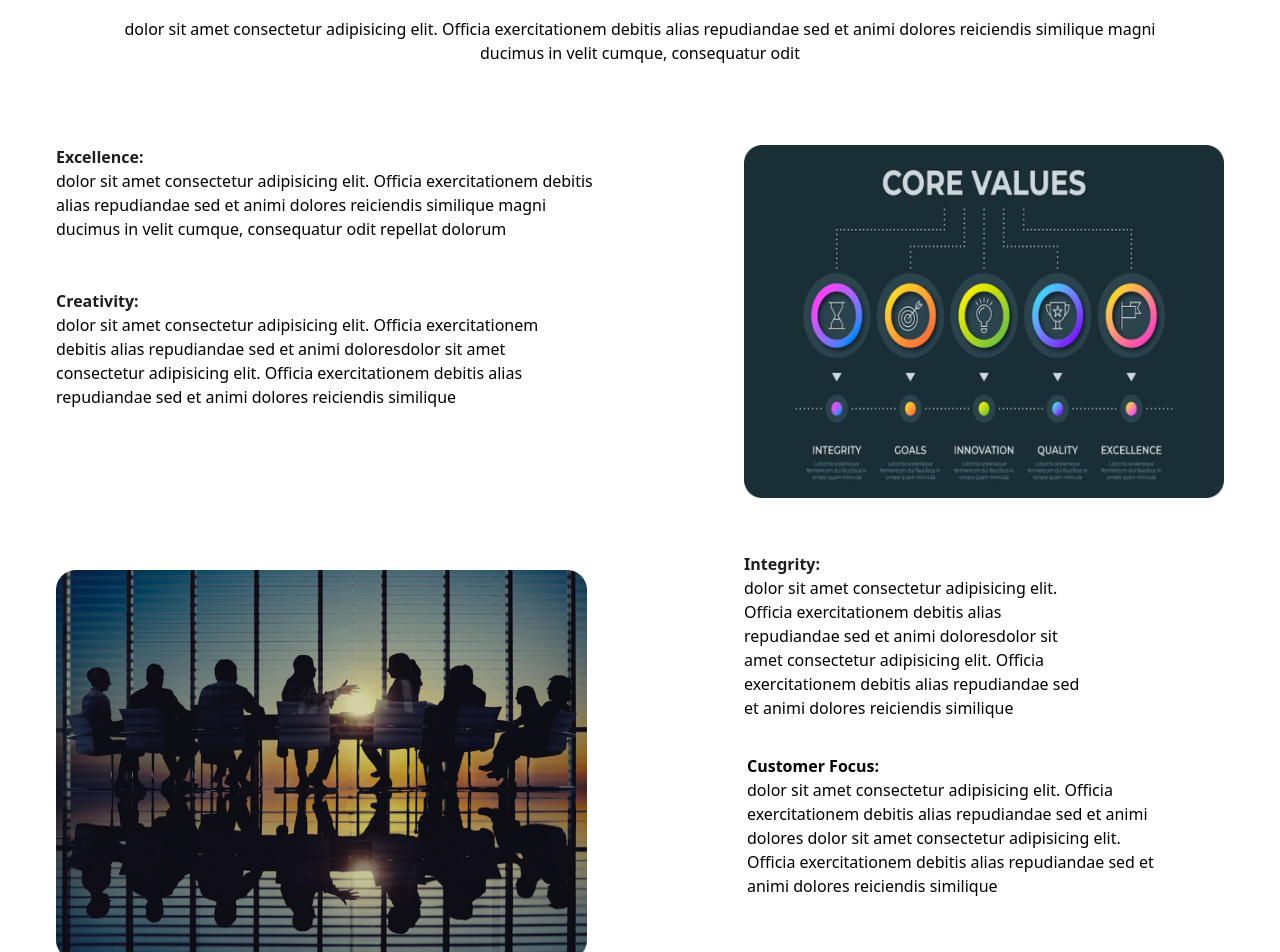
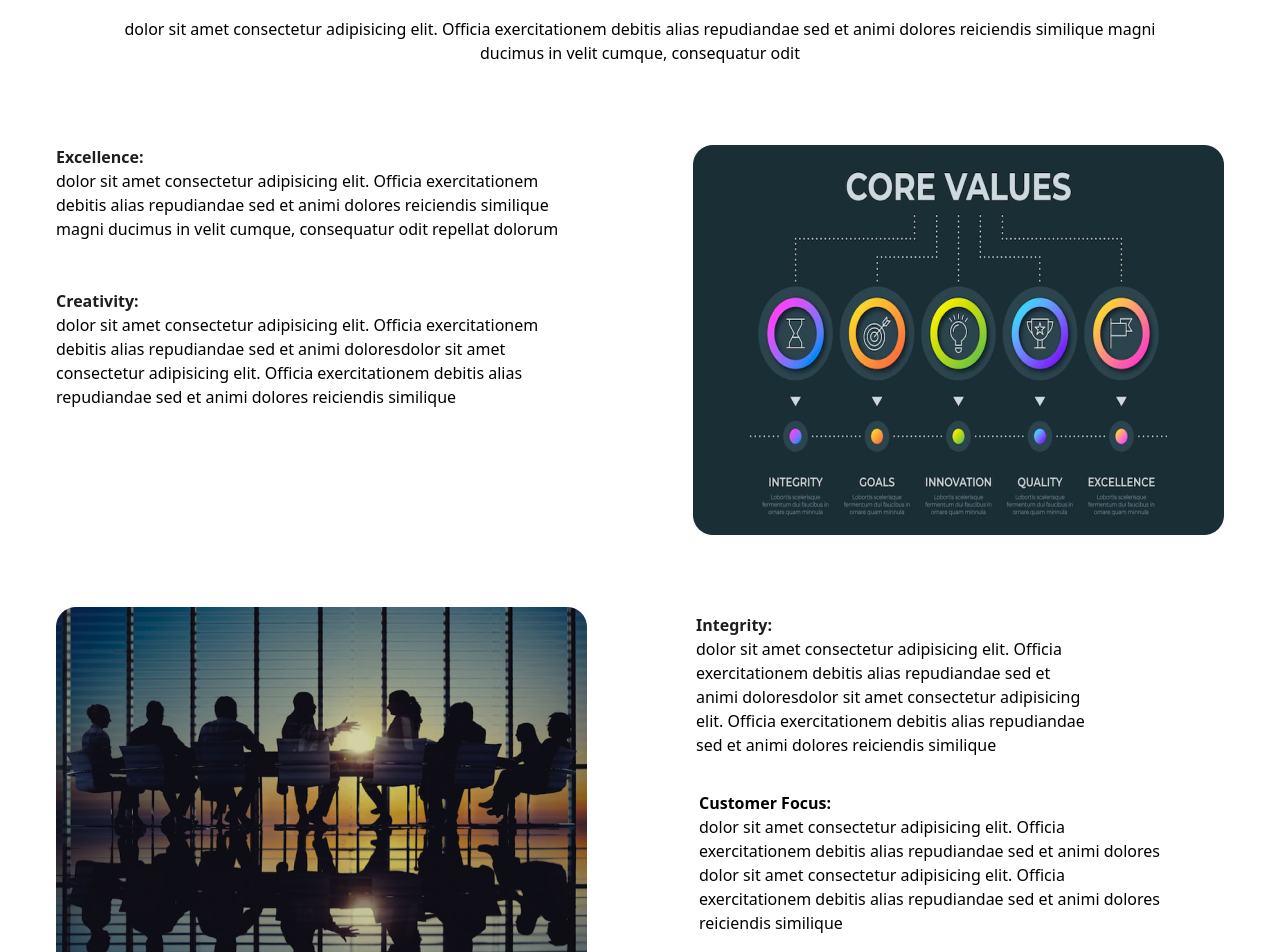
Before and after one commit to Angyusarah/yiino, a React (Vite) app: page /about in a window 1280 px wide. Shown: the part 1360-2312 px from the top of the page. Built offline with nearby package versions, Linux system fonts and the light colour scheme.

Commit message:
modified about cards

```diff
--- a/src/Components/AboutComponents/AboutCards.jsx
+++ b/src/Components/AboutComponents/AboutCards.jsx
@@ -19,7 +19,7 @@ const AboutCard = () => {
           debitis alias repudiandae sed et animi dolores reiciendis similique
           magni ducimus in velit cumque, consequatur odit repellat dolorum
         </p>
-        <img src={image2} alt="" />
+        <img src={image2} className="" alt="" />
         <p>
           dolor sit amet consectetur adipisicing elit. Officia exercitationem
           debitis alias repudiandae sed et animi dolores reiciendis similique
@@ -41,7 +41,7 @@ const AboutCard = () => {
         </p>
 
         <div className=" flex flex-col gap-6">
-          <div className="pb-6 lg:flex lg:gap-1 ">
+          <div className="pb-6 lg:flex  ">
             <div className=" lg:mt-6 ">
               <h3 className=" text-headercolor font-bold">Excellence:</h3>
               <p className=" lg:pr-[8rem]">
@@ -51,7 +51,11 @@ const AboutCard = () => {
                 odit repellat dolorum
               </p>
             </div>
-            <img src={image3} className=" pt-6 md:w-full lg:w-[30rem]" alt="image" />
+            <img
+              src={image3}
+              className=" pt-6 md:w-full "
+              alt="image"
+            />
           </div>
           <div className=" lg:absolute lg:top-[17rem] lg:right-[34em]">
             <h3 className=" text-headercolor font-bold">Creativity:</h3>
@@ -63,7 +67,7 @@ const AboutCard = () => {
               similique
             </p>
           </div>
-          <div className=" mt-6 lg:absolute lg:bottom-[15rem] lg:left-[39rem] lg:pl-16">
+          <div className=" mt-6 lg:absolute lg:bottom-[15rem] lg:left-[36rem] lg:pl-16">
             <h3 className=" text-headercolor font-bold">Integrity:</h3>
             <p className=" lg:pr-[8rem]">
               dolor sit amet consectetur adipisicing elit. Officia
@@ -73,9 +77,13 @@ const AboutCard = () => {
               similique
             </p>
           </div>
-          <div className=" lg:flex lg:gap-12  ">
-            <img src={image4} className=" pt-6 md:w-full" alt="image" />
-            <div className=" pt-6 lg:pt-[13rem] lg:pl-28">
+          <div className=" lg:flex lg:gap-4  ">
+            <img
+              src={image4}
+              className=" pt-6 md:w-full "
+              alt="image"
+            />
+            <div className=" pt-6 lg:pt-[13rem] lg:pl-24">
               <h3 className="text-headerColor font-bold">Customer Focus:</h3>
               <p className=" lg:pr-[4rem]">
                 dolor sit amet consectetur adipisicing elit. Officia
```
